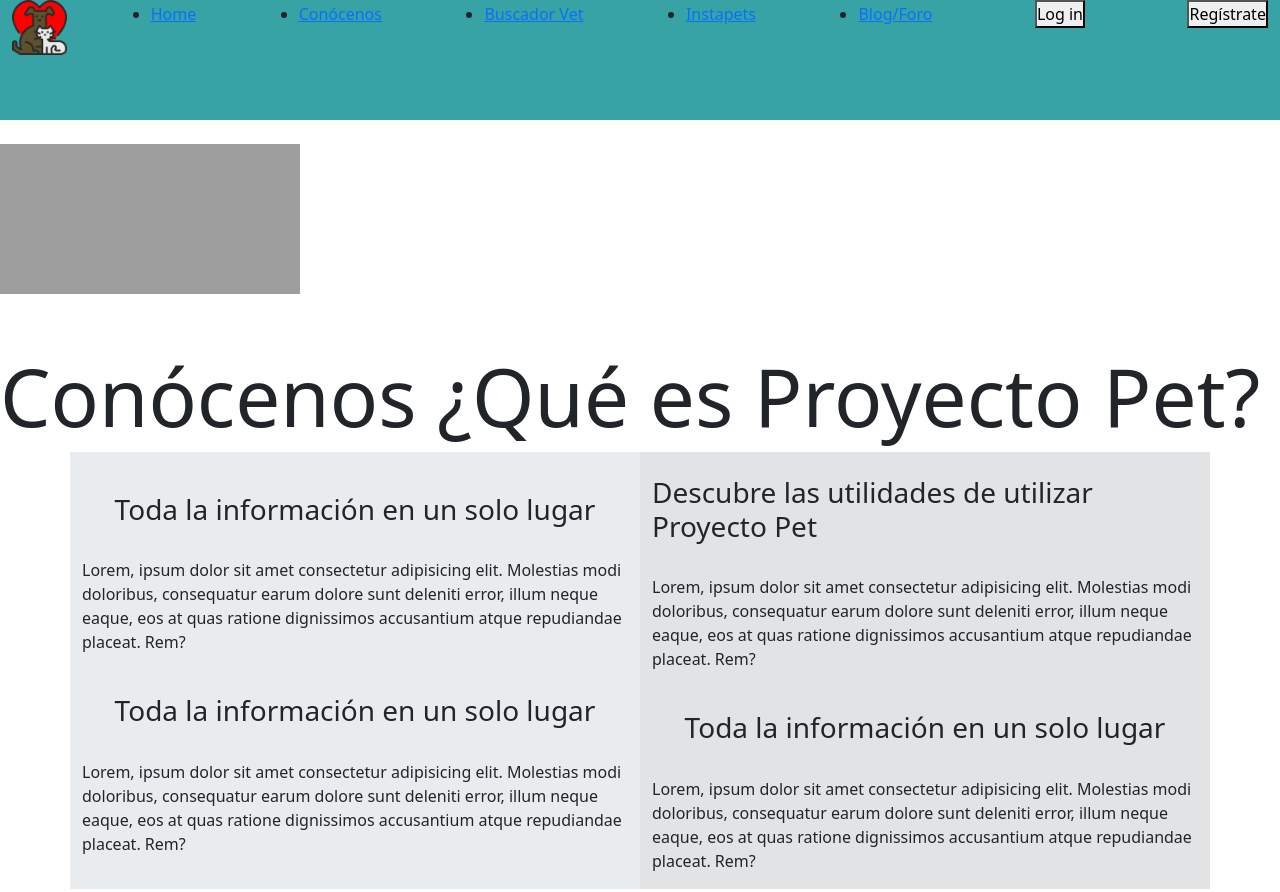
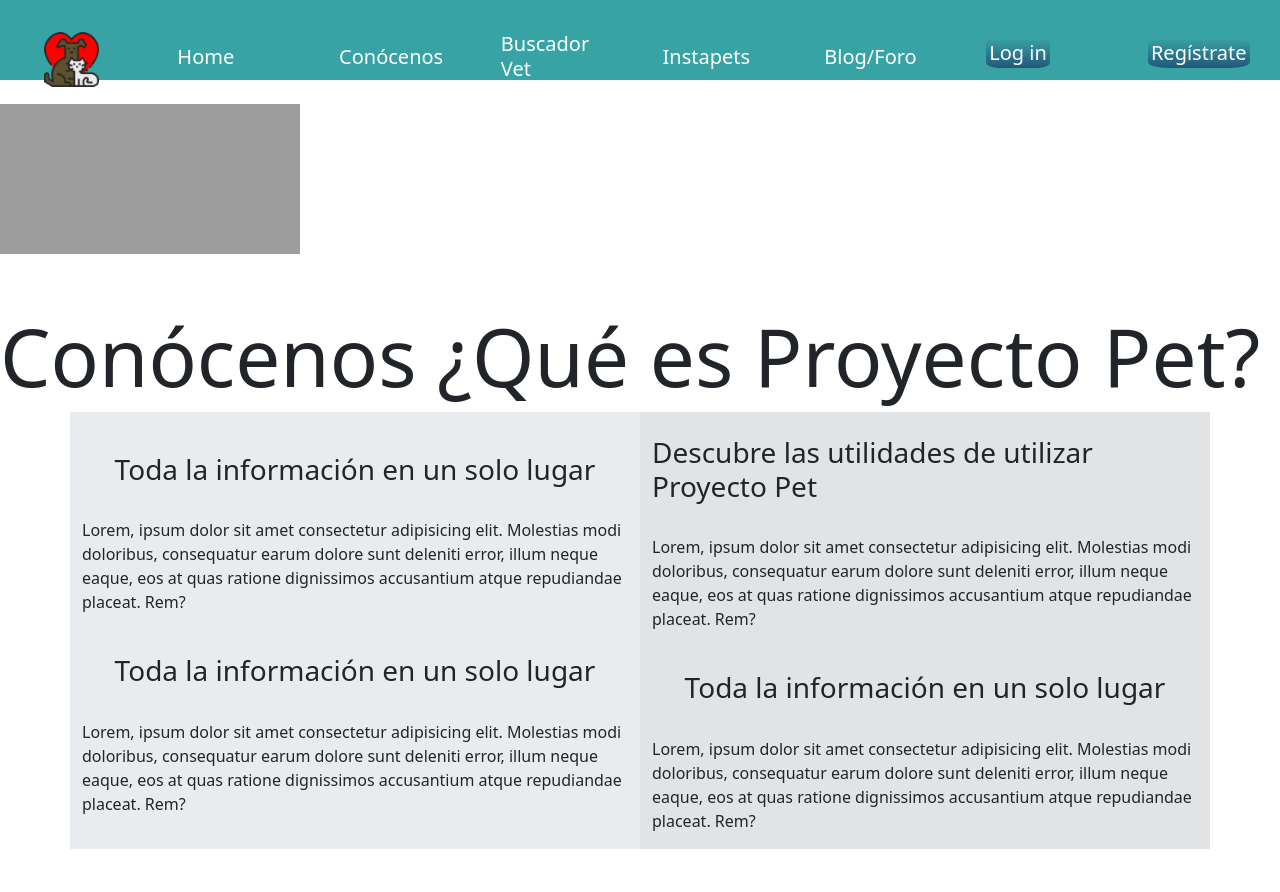
Before and after one commit to HolaKaths/EntregaFinal-RamirezArias, a plain HTML site: page index.html in a window 1280 px wide. Shown: the top 892 px of the page. Drawn offline with nearby package versions, Linux system fonts and the light colour scheme; grey boxes are pictures that could not be loaded.

Commit message:
Ajustes header

```diff
--- a/css/style.css
+++ b/css/style.css
@@ -6,12 +6,53 @@
 
 body {
 	height: 100vh;
+
 }
+
+
 
 #header {
 	background-color: #38A3A5;
-	height: 15vh;
+	height: 10vh;
+	padding: 2rem;
 }
+
+#buttonlogin {
+	border: none;
+	cursor: pointer;
+	background-color: #22577A;
+	border-radius: 20%;
+	padding: 0.2rem;
+	transition: 0.3s ease;
+	background: linear-gradient(to top,#22577A, #38A3A5) no-repeat right / 200%;
+}
+
+#buttonlogin:hover {
+	background-position: left;
+
+
+}
+
+
+#buttonregister {
+	border: none;
+	cursor: pointer;
+	background-color: #22577A;
+	border-radius: 20%;
+	padding: 0.2rem;
+	background: linear-gradient(to top,#22577A, #38A3A5) no-repeat left / 200%;
+
+
+}
+
+#buttonlogin:hover {
+	background-position: right;
+
+
+}
+
+
+
 
 main {
 	background-color: white;
--- a/index.html
+++ b/index.html
@@ -18,14 +18,17 @@
         <nav class=" col-11 h-auto">
             <ul class="d-flex justify-content-between align-items-center h-auto">
 
-                <li><a href="index.html">Home</a></li>
-                <li><a href="./pages/conocenos.html">Conócenos</a></li>
-                <li><a href="./pages/buscador.html">Buscador Vet</a></li>
-                <li><a href="./pages/instapets.html">Instapets</a></li>
-                <li><a href="blog.html">Blog/Foro</a></li>
-                <button id="buttonlogin"> Log in </button>
+                <div class="col-xs-9 col-lg-1"><a class=" mb-2 h5 text-white text-decoration-none"  href="index.html">Home</a></div>
+                <div class="col-xs-9 col-lg-1"><a class=" mb-2 h5 text-white text-decoration-none"  href="./pages/conocenos.html">Conócenos</a></div>
+                <div class="col-xs-9 col-lg-1"><a class="mb-2 h5 text-white text-decoration-none"  href="./pages/buscador.html">Buscador Vet</a></div>
+                <div class="col-xs-9 col-lg-1"><a  class="mb-2 h5 text-white text-decoration-none" href="./pages/instapets.html">Instapets</a></div>
+                <div class="col-xs-9 col-lg-1"><a class="mb-2 h5 text-white text-decoration-none"  href="blog.html">Blog/Foro</a></div>
+                <div class="col-xs-9 col-lg-1">
+                    <button class="mb-2 h5 text-white text-decoration-none"  id="buttonlogin"> Log in </button></div>
+                <div class="col-xs-9 col-lg-1">
                     <form action="./pages/registro1.html">
-                    <button id="buttonregister"> Regístrate </button>
+                        <button class="mb-2 h5 text-white text-decoration-none"  id="buttonregister"> Regístrate </button>
+                </div>
                 </form>
             </ul>
 
@@ -43,7 +46,7 @@
 
     <br>
     &nbsp
-
+<!--Artículos generales-->
     <h1 class="display-1 justify-content-center align-items-center">
         Conócenos ¿Qué es Proyecto Pet?
     </h1>
@@ -53,6 +56,7 @@
             <section id="ParrafosA"
                 class="col-sm-12 col-lg-6 bg-body-secondary d-flex flex-column justify-content-center align-items-center">
                 <br>
+
                 <h3>Toda la información en un solo lugar </h3>
                 <br>
                 <p>
@@ -65,7 +69,9 @@
                     <br>
 
                 </p>
+
                 <br>
+
                 <h3>Toda la información en un solo lugar </h3>
                 <br>
                 <p>
@@ -110,6 +116,7 @@
         </div>
 
     </main>
+
 
 
 
```
Lines whose indentation alone changed are shown as unchanged.
